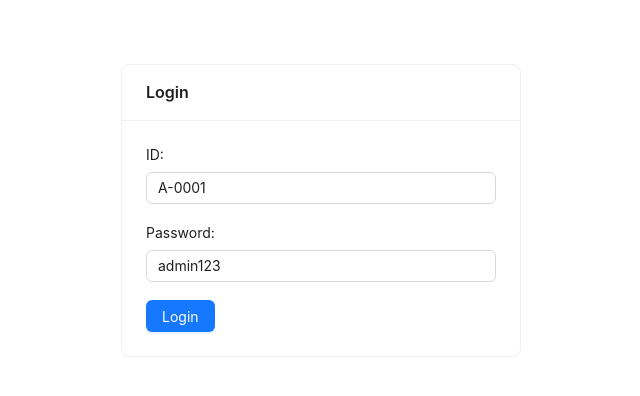
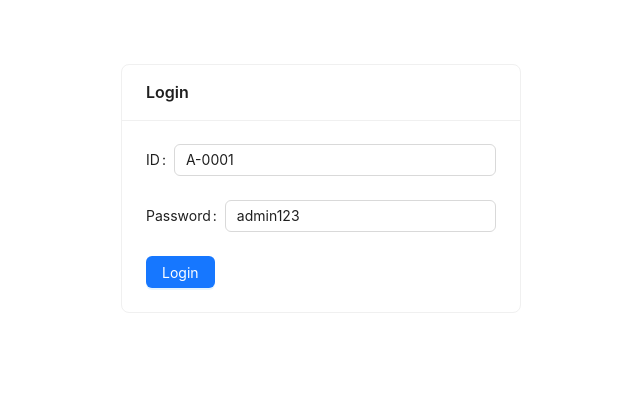
Before and after one commit to mdraselmiah95/university-management-system, a React (Vite) app in the folder client/: page /login in a window 1280 px wide. Shown: the top 396 px of the page, without its empty margins (319-959 px from the left). Built offline with nearby package versions, Linux system fonts and the light colour scheme.

Commit message:
FEAT: Create academic

```diff
--- a/client/src/components/form/PHInput.tsx
+++ b/client/src/components/form/PHInput.tsx
@@ -1,4 +1,4 @@
-import { Input } from "antd";
+import { Form, Input } from "antd";
 import { Controller } from "react-hook-form";
 
 type TInputProps = {
@@ -14,19 +14,12 @@ const PHInput = ({ type, name, label }: TInputProps) => {
         marginBottom: "18px",
       }}
     >
-      {label && (
-        <div
-          style={{
-            marginBottom: "6px",
-          }}
-        >
-          {label}
-        </div>
-      )}
       <Controller
         name={name}
         render={({ field }) => (
-          <Input {...field} type={type} id={name} placeholder={name} />
+          <Form.Item label={label}>
+            <Input {...field} type={type} id={name} placeholder={name} />
+          </Form.Item>
         )}
       />
     </div>
```
